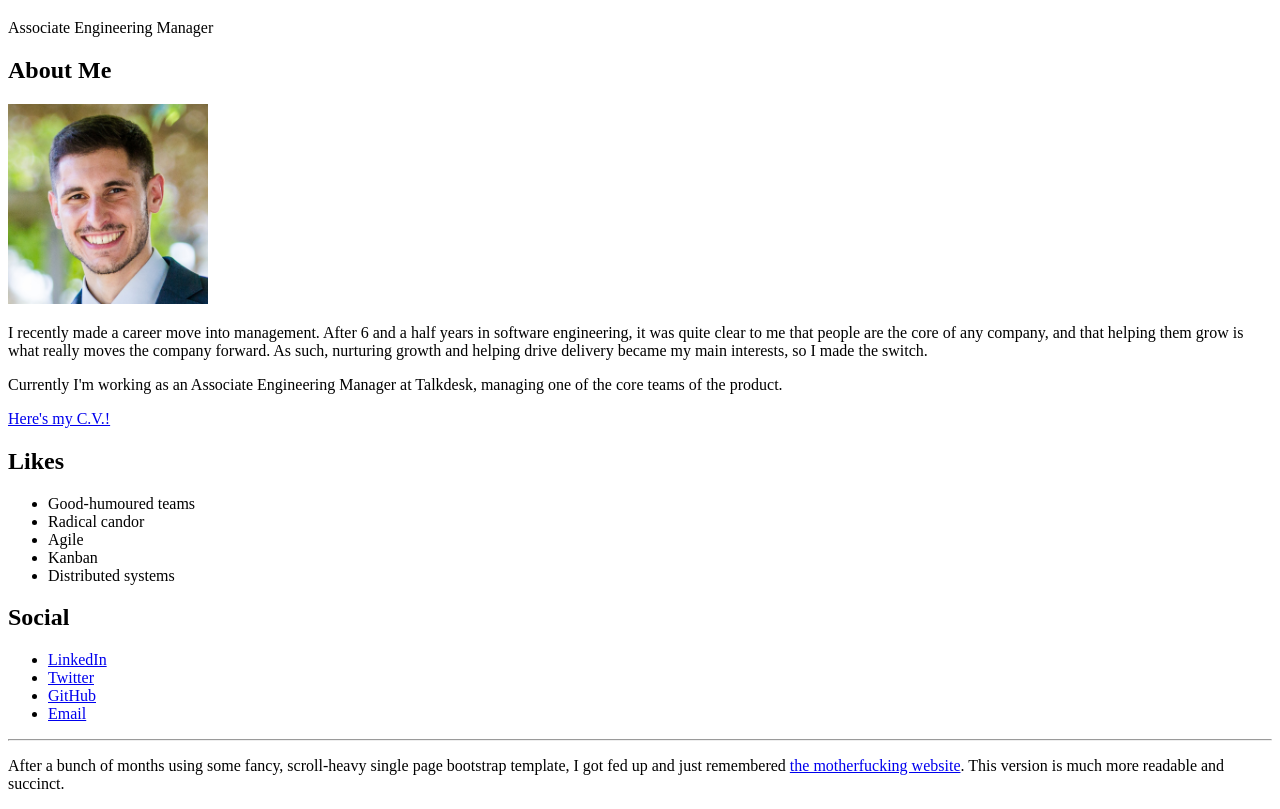
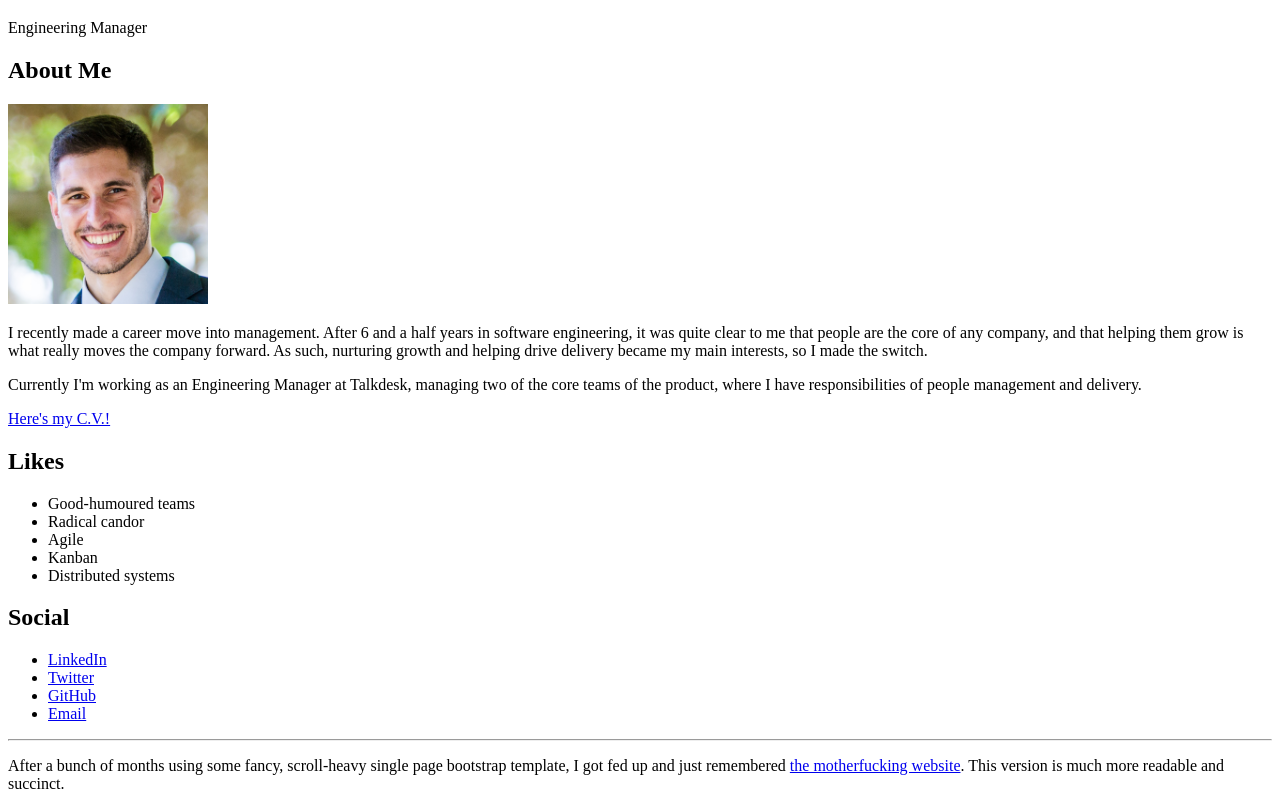
Before and after one commit to seekandystroy/homepage, a plain HTML site: page index.html in a window 1280 px wide. Shown: the part 61-870 px from the top of the page. Drawn offline with Linux system fonts and the light colour scheme.

Commit message:
Update index.html

```diff
--- a/index.html
+++ b/index.html
@@ -12,7 +12,7 @@
 <body>
     <header>
         <h1>Andy Gonçalves</h1>
-        <aside>Associate Engineering Manager</aside>
+        <aside>Engineering Manager</aside>
     </header>
 
     <h2>About Me</h2>
@@ -21,7 +21,7 @@
 
     <p>I recently made a career move into management. After 6 and a half years in software engineering, it was quite clear to me that people are the core of any company, and that helping them grow is what really moves the company forward. As such, nurturing growth and helping drive delivery became my main interests, so I made the switch.</p>
 
-    <p>Currently I'm working as an Associate Engineering Manager at Talkdesk, managing one of the core teams of the product.</p>
+    <p>Currently I'm working as an Engineering Manager at Talkdesk, managing two of the core teams of the product, where I have responsibilities of people management and delivery.</p>
 
     <a href="./CV-AndyGoncalves.pdf">Here's my C.V.!</a>
 
```
